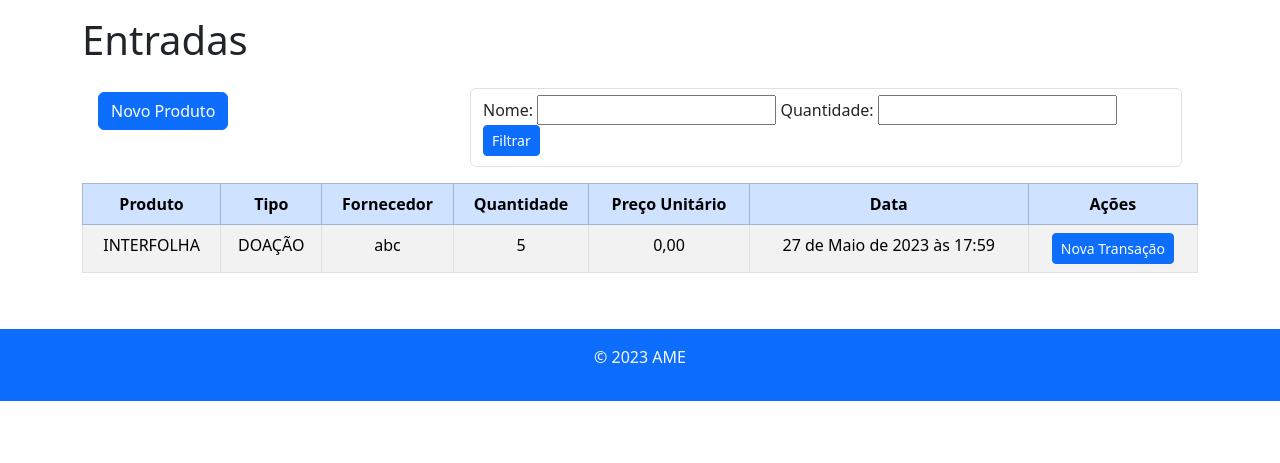
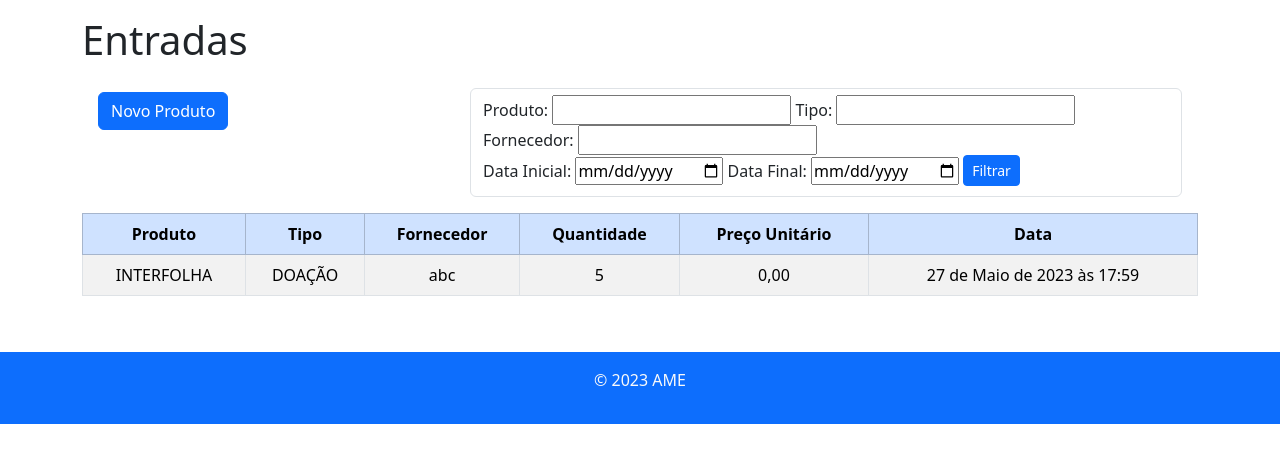
Before and after one commit to joaocbarrozo/Inventory, a Django app: page /entradas/ in a window 1280 px wide. Shown: the part 56-519 px from the top of the page. Run offline with Django 4.2, Linux system fonts and the light colour scheme; a user stored in the database is signed in; data comes from the database, SQL or seed files in the repository; both versions use the stored data as it was after the commit; some libraries are stand-ins or nearby versions.

Commit message:
Filtros de data adicionados

```diff
--- a/almoxarifado/forms.py
+++ b/almoxarifado/forms.py
@@ -1,7 +1,7 @@
 from django import forms
 from .models import Produto, Transacao, Pedido, ProdutoPedido, Entrada, Saida
 
-class ProductForm(forms.ModelForm):
+class ProdutoForm(forms.ModelForm):
     class Meta:
         model = Produto
         fields = ['nome', 'descricao', 'categoria', 'local','quantidade', 'estoque_minimo']
--- a/almoxarifado/templates/base.html
+++ b/almoxarifado/templates/base.html
@@ -30,7 +30,7 @@
               <a class="nav-link" href="{% url 'home' %}">Home</a>
             </li>
             <li class="nav-item">
-              <a class="nav-link" href="{% url 'product' %}">Produtos</a>
+              <a class="nav-link" href="{% url 'produtos' %}">Produtos</a>
             </li>
             <li class="nav-item">
               <a class="nav-link" href="{% url 'entradas' %}">Entradas</a>
--- a/almoxarifado/templates/entradas.html
+++ b/almoxarifado/templates/entradas.html
@@ -15,11 +15,20 @@
       <div class="col-8 text-dark p-3">
         <!-- Filtro -->
         <form class="form-control">
-          <label for="nome">Nome:</label>
-          <input type="text" name="name">
+          <label for="produto">Produto:</label>
+          <input type="text" name="produto">
 
-          <label for="quantidade">Quantidade:</label>
-          <input type="number" name="quantity">
+          <label for="tipo">Tipo:</label>
+          <input type="text" name="tipo">
+
+          <label for="fornecedor">Fornecedor:</label>
+          <input type="text" name="fornecedor">
+          <br>
+          <label for="data_inicial">Data Inicial:</label>
+          <input type="date" name="data_inicial">
+
+          <label for="data_final">Data Final:</label>
+          <input type="date" name="data_final">
 
           <button class="btn btn-primary btn-sm mb-1 " type="submit">Filtrar</button>
         </form>
@@ -36,7 +45,7 @@
           <button type="button" class="btn-close" data-bs-dismiss="modal" aria-label="Close"></button>
         </div>
         <div class="modal-body">
-          <form class="form-control" method="post" action="{% url 'product' %}">
+          <form class="form-control" method="post" action="{% url 'produtos' %}">
             {% csrf_token %}
             {{ form }}
             <div class="modal-footer">
@@ -70,7 +79,6 @@
           <th>Quantidade</th>
           <th>Preço Unitário</th>
           <th>Data</th>
-          <th>Ações</th>
         </tr>
       </thead>
       <tbody>
@@ -82,9 +90,6 @@
             <td>{{ entrada.quantidade }}</td>
             <td>{{ entrada.preco_unitario }}</td>
             <td>{{ entrada.criado_em }}</td>
-            <td>
-              <a href="{% url 'add_transaction' %}?product_id={{ product.id }}&user_id={{ request.user.id }}" class="btn btn-primary btn-sm">Nova Transação</a>
-            </td>
           </tr>
         {% endfor %}
       </tbody>
--- a/almoxarifado/urls.py
+++ b/almoxarifado/urls.py
@@ -14,7 +14,7 @@ Including another URLconf
     2. Add a URL to urlpatterns:  path('blog/', include('blog.urls'))
 """
 from django.urls import path
-from .views import login_view, home_view, product_view, logout_view, transaction_log, add_product, add_transaction, lista_pedidos, criar_pedido, entradas_view, add_entrada_view, saidas_view, add_saida_view
+from .views import login_view, home_view, produtos_view, logout_view, transaction_log, add_product, add_transaction, lista_pedidos, criar_pedido, entradas_view, add_entrada_view, saidas_view, add_saida_view
 
 urlpatterns = [
     # other URL patterns
@@ -22,10 +22,10 @@ urlpatterns = [
     path('login/', login_view, name='login'),
     path('logout/', logout_view, name='logout'),
     path('home/', home_view, name='home'),
-    path('product/', product_view, name='product'),
-    path('transaction/', transaction_log, name='transaction_log'),
-    path('add-product/', add_product, name='add_product'),
-    path('add-transaction/', add_transaction, name='add_transaction'),
+    path('produtos/', produtos_view, name='produtos'),
+    #path('transaction/', transaction_log, name='transaction_log'),
+    #path('add-product/', add_product, name='add_product'),
+    #path('add-transaction/', add_transaction, name='add_transaction'),
     path('lista-pedidos/', lista_pedidos, name='pedidos'),
     path('criar-pedidos/', criar_pedido, name='criar_pedido'),
     path('entradas/', entradas_view, name='entradas'),
--- a/almoxarifado/views.py
+++ b/almoxarifado/views.py
@@ -5,7 +5,9 @@ from django.contrib.auth.forms import AuthenticationForm
 from django.contrib.auth import login
 from django.contrib import messages
 from django.contrib.auth.decorators import login_required
-from .forms import ProductForm, TransactionForm, PedidoForm, ProdutoPedidoForm, EntradasForm, SaidasForm
+from .forms import ProdutoForm, TransactionForm, PedidoForm, ProdutoPedidoForm, EntradasForm, SaidasForm
+from django.db.models import Q
+from datetime import datetime
 
 def login_view(request):
     if request.method == 'POST':
@@ -29,50 +31,66 @@ def home_view(request):
     return render(request, 'home.html', context)
 
 @login_required
-def product_view(request):
+def produtos_view(request):
     if request.method == 'POST':
-        form = ProductForm(request.POST)
+        form = ProdutoForm(request.POST)
         if form.is_valid():
             form.save()
             messages.success(request, 'Produto salvo com sucesso!')
-            return redirect('product')
+            return redirect('produtos')
     else:
-        form = ProductForm()
+        form = ProdutoForm()
 
-    #Filtra os produtos por nome e quantidade
-    name = request.GET.get('name')
-    quantity = request.GET.get('quantity')
-    products = Produto.objects.all()
-    if name:
-        products = products.filter(nome__icontains=name)
-    if quantity:
-        products = products.filter(quantidade=quantity)
+    #Filtra os produtos por nome, categoria e local
+    nome = request.GET.get('nome')
+    categoria = request.GET.get('categoria')
+    local = request.GET.get('local')
+    produtos = Produto.objects.all()
+    if nome:
+        produtos = produtos.filter(nome__icontains=nome)
+    if categoria:
+        produtos = produtos.filter(categoria__categoriaNome__icontains=categoria)
+    if local:
+        produtos = produtos.filter(local__localNome__icontains=local)
 
-    return render(request, 'product.html', {'products': products, 'form': form})
+    return render(request, 'produtos.html', {'produtos': produtos, 'form': form})
 
 @login_required
 def add_product(request):
     if request.method == 'POST':
-        form = ProductForm(request.POST)
+        form = ProdutoForm(request.POST)
         if form.is_valid():
            form.save()
            return redirect('product')
     else:
-        form = ProductForm()
+        form = ProdutoForm()
     return render(request, 'add_product.html', {'form': form})
 
 @login_required
 def entradas_view(request):
     entradas = Entrada.objects.all()
-     # Filtra entradas
-    entrada_tipo = request.GET.get('entrada_tipo')
-    if entrada_tipo:
-        entradas = entradas.filter(produto__nome__icontains=entrada_tipo)
 
-    # Filter transactions by transaction type
-    #transaction_type = request.GET.get('transaction_type')
-    #if transaction_type:
-     #   transactions = transactions.filter(transacao_tipo=transaction_type)
+    # Filtra entradas
+    produto = request.GET.get('produto')
+    tipo = request.GET.get('tipo')
+    fornecedor = request.GET.get('fornecedor')
+    data_inicial = request.GET.get('data_inicial')
+    data_final = request.GET.get('data_final')
+
+    if data_inicial:
+        data_inicial = datetime.strptime(data_inicial, '%Y-%m-%d').date()
+    if data_final:
+        data_final = datetime.strptime(data_final, '%Y-%m-%d').date()
+
+    if produto:
+        entradas = entradas.filter(Q(produto__nome__icontains=produto))
+    if tipo:
+        entradas = entradas.filter(Q(tipo__icontains=tipo))
+    if fornecedor:
+        entradas = entradas.filter(Q(fornecedor__nome__icontains=fornecedor))
+    if data_inicial and data_final:
+        entradas = entradas.filter(criado_em__range=[data_inicial, data_final])
+
     return render(request, 'entradas.html', {'entradas': entradas})
 
 @login_required
@@ -88,24 +106,32 @@ def add_entrada_view(request):
             # Redirecione para outra página ou retorne uma resposta de sucesso
             return redirect('product')
     else:
-        product_id = request.GET.get('product_id')
+        produto_id = request.GET.get('produto_id')
         user_id = request.GET.get('user_id')
-        initial_data = {'produto': product_id, 'usuario': user_id}
+        initial_data = {'produto': produto_id, 'usuario': user_id}
         form = EntradasForm(initial=initial_data)
     return render(request, 'add_entrada.html', {'form': form})
 
 @login_required
 def saidas_view(request):
     saidas = Saida.objects.all()
-     # Filtra entradas
-    #entrada_tipo = request.GET.get('entrada_tipo')
-    #if entrada_tipo:
-     #   entradas = entradas.filter(produto__nome__icontains=entrada_tipo)
+    # Filtra saidas
+    produto = request.GET.get('produto')
+    setor = request.GET.get('setor')
+    data_inicial = request.GET.get('data_inicial')
+    data_final = request.GET.get('data_final')
 
-    # Filter transactions by transaction type
-    #transaction_type = request.GET.get('transaction_type')
-    #if transaction_type:
-     #   transactions = transactions.filter(transacao_tipo=transaction_type)
+    if data_inicial:
+        data_inicial = datetime.strptime(data_inicial, '%Y-%m-%d').date()
+    if data_final:
+        data_final = datetime.strptime(data_final, '%Y-%m-%d').date()
+
+    if produto:
+        saidas = saidas.filter(Q(produto__nome__icontains=produto))
+    if setor:
+        saidas = saidas.filter(Q(setor__setorNome__icontains=setor))
+    if data_inicial and data_final:
+        saidas = saidas.filter(criado_em__range=[data_inicial, data_final])
     return render(request, 'saidas.html', {'saidas': saidas})
 
 @login_required
@@ -126,9 +152,9 @@ def add_saida_view(request):
                 return redirect('saidas')
         # If the form is invalid, render the form with errors
     else:
-        product_id = request.GET.get('product_id')
+        produto_id = request.GET.get('produto_id')
         user_id = request.GET.get('user_id')
-        initial_data = {'produto': product_id, 'usuario': user_id}
+        initial_data = {'produto': produto_id, 'usuario': user_id}
         form = SaidasForm(initial=initial_data)
 
     return render(request, 'add_saida.html', {'form': form})
```
Also changed, not shown: almoxarifado/templates/produtos.html (renamed from almoxarifado/templates/product.html, +15 -12 lines), almoxarifado/templates/saidas.html (+11 -9 lines), db.sqlite3.
